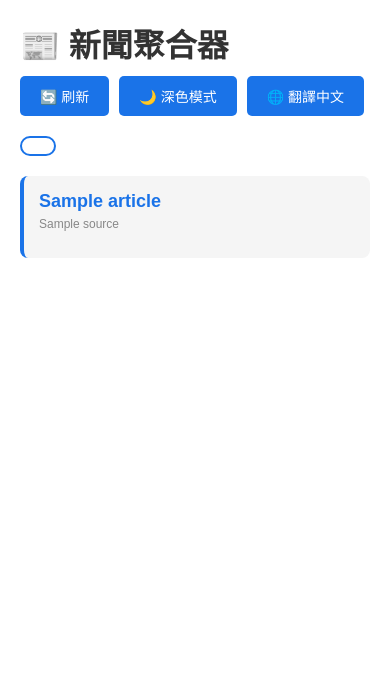
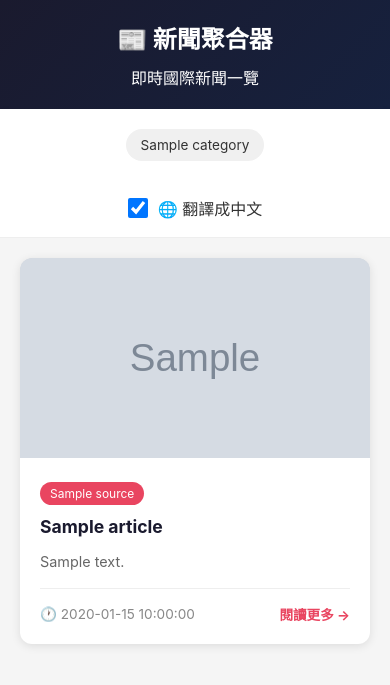
Before and after one commit to ngailongcode/-news-aggregator-, a Flask app: template templates/index.html in a window 390 px wide. Shown: the top 685 px of the page. Run offline with Flask 3, Linux system fonts and the light colour scheme; the template is opened without the code that fills it: most values are stand-ins (such as "Sample title", 1, 10 or a date in 2020); grey boxes marked "Sample" are stand-in pictures.

Commit message:
Refactor index.html for layout and style improvements
Refactor HTML structure and styles for improved layout and responsiveness. Update meta tags and enhance category navigation.

```diff
--- a/templates/index.html
+++ b/templates/index.html
@@ -1,132 +1,294 @@
 <!DOCTYPE html>
 <html lang="zh-TW">
 <head>
+    <meta charset="UTF-8">
+    <meta name="viewport" content="width=device-width, initial-scale=1.0">
     <title>新聞聚合器</title>
-    <meta charset="utf-8">
-    <meta name="viewport" content="width=device-width, initial-scale=1">
     <style>
-        :root {
-            --bg: #ffffff;
-            --text: #333333;
-            --card-bg: #f5f5f5;
-            --border: #dddddd;
-            --accent: #1a73e8;
+        * {
+            margin: 0;
+            padding: 0;
+            box-sizing: border-box;
         }
-        .dark {
-            --bg: #1a1a1a;
-            --text: #ffffff;
-            --card-bg: #2d2d2d;
-            --border: #444444;
-            --accent: #64b5f6;
+
+        body {
+            font-family: -apple-system, BlinkMacSystemFont, 'Segoe UI', Roboto, sans-serif;
+            background-color: #f5f5f5;
+            color: #333;
         }
-        body {
-            font-family: Arial, sans-serif;
-            margin: 0;
+
+        header {
+            background: linear-gradient(135deg, #1a1a2e 0%, #16213e 100%);
+            color: white;
             padding: 20px;
-            background: var(--bg);
-            color: var(--text);
+            text-align: center;
+        }
+
+        header h1 {
+            font-size: 2rem;
+            margin-bottom: 10px;
+        }
+
+        /* 分類導航 */
+        .categories {
+            display: flex;
+            flex-wrap: wrap;
+            justify-content: center;
+            gap: 10px;
+            padding: 20px;
+            background: white;
+            box-shadow: 0 2px 5px rgba(0,0,0,0.1);
+        }
+
+        .categories a {
+            padding: 10px 20px;
+            text-decoration: none;
+            color: #333;
+            background: #f0f0f0;
+            border-radius: 25px;
             transition: all 0.3s;
         }
-        .header {
+
+        .categories a:hover,
+        .categories a.active {
+            background: #1a1a2e;
+            color: white;
+        }
+
+        /* 翻譯開關 */
+        .translate-toggle {
+            text-align: center;
+            padding: 15px;
+            background: #fff;
+            border-bottom: 1px solid #eee;
+        }
+
+        .translate-toggle label {
+            cursor: pointer;
+            display: inline-flex;
+            align-items: center;
+            gap: 10px;
+        }
+
+        .translate-toggle input {
+            width: 20px;
+            height: 20px;
+        }
+
+        /* 新聞容器 */
+        .news-container {
+            max-width: 1200px;
+            margin: 20px auto;
+            padding: 0 20px;
+        }
+
+        .news-grid {
+            display: grid;
+            grid-template-columns: repeat(auto-fill, minmax(350px, 1fr));
+            gap: 20px;
+        }
+
+        /* 新聞卡片 */
+        .news-card {
+            background: white;
+            border-radius: 12px;
+            overflow: hidden;
+            box-shadow: 0 2px 10px rgba(0,0,0,0.1);
+            transition: transform 0.3s, box-shadow 0.3s;
+        }
+
+        .news-card:hover {
+            transform: translateY(-5px);
+            box-shadow: 0 5px 20px rgba(0,0,0,0.15);
+        }
+
+        .news-image {
+            width: 100%;
+            height: 200px;
+            object-fit: cover;
+            background: #ddd;
+        }
+
+        .news-content {
+            padding: 20px;
+        }
+
+        .news-source {
+            display: inline-block;
+            font-size: 0.75rem;
+            color: white;
+            background: #e94560;
+            padding: 4px 10px;
+            border-radius: 15px;
+            margin-bottom: 10px;
+        }
+
+        .news-title {
+            font-size: 1.1rem;
+            font-weight: bold;
+            margin-bottom: 10px;
+            line-height: 1.4;
+        }
+
+        .news-title a {
+            color: #1a1a2e;
+            text-decoration: none;
+        }
+
+        .news-title a:hover {
+            color: #e94560;
+        }
+
+        .news-description {
+            font-size: 0.9rem;
+            color: #666;
+            line-height: 1.6;
+            margin-bottom: 15px;
+        }
+
+        .news-meta {
             display: flex;
             justify-content: space-between;
             align-items: center;
-            flex-wrap: wrap;
-            gap: 10px;
-            margin-bottom: 20px;
+            font-size: 0.85rem;
+            color: #888;
+            padding-top: 15px;
+            border-top: 1px solid #eee;
         }
-        h1 { margin: 0; }
-        .controls {
-            display: flex;
-            gap: 10px;
-            flex-wrap: wrap;
-        }
-        .btn {
-            padding: 10px 20px;
-            border: none;
-            border-radius: 5px;
-            cursor: pointer;
-            background: var(--accent);
-            color: white;
+
+        .read-more {
+            color: #e94560;
             text-decoration: none;
-            font-size: 14px;
-        }
-        .btn:hover { opacity: 0.8; }
-        .categories {
-            display: flex;
-            gap: 10px;
-            margin-bottom: 20px;
-            flex-wrap: wrap;
-        }
-        .cat-btn {
-            padding: 8px 16px;
-            border: 2px solid var(--accent);
-            border-radius: 20px;
-            background: transparent;
-            color: var(--accent);
-            cursor: pointer;
-            text-decoration: none;
-        }
-        .cat-btn.active, .cat-btn:hover {
-            background: var(--accent);
-            color: white;
-        }
-        .article {
-            background: var(--card-bg);
-            border-radius: 8px;
-            padding: 15px;
-            margin-bottom: 15px;
-            border-left: 4px solid var(--accent);
-        }
-        .article a {
-            color: var(--accent);
-            text-decoration: none;
-            font-size: 18px;
             font-weight: bold;
         }
-        .article a:hover { text-decoration: underline; }
-        .source {
-            color: #888;
-            font-size: 12px;
-            margin-top: 5px;
+
+        .read-more:hover {
+            text-decoration: underline;
+        }
+
+        /* 無圖片時的佔位 */
+        .no-image {
+            width: 100%;
+            height: 200px;
+            background: linear-gradient(135deg, #667eea 0%, #764ba2 100%);
+            display: flex;
+            align-items: center;
+            justify-content: center;
+            color: white;
+            font-size: 3rem;
+        }
+
+        /* 載入中 */
+        .loading {
+            text-align: center;
+            padding: 50px;
+            color: #666;
+        }
+
+        /* 響應式設計 */
+        @media (max-width: 768px) {
+            .news-grid {
+                grid-template-columns: 1fr;
+            }
+
+            .categories {
+                gap: 8px;
+            }
+
+            .categories a {
+                padding: 8px 15px;
+                font-size: 0.85rem;
+            }
+
+            header h1 {
+                font-size: 1.5rem;
+            }
         }
     </style>
 </head>
 <body>
-    <div class="header">
+    <header>
         <h1>📰 新聞聚合器</h1>
-        <div class="controls">
-            <button class="btn" onclick="location.reload()">🔄 刷新</button>
-            <button class="btn" onclick="toggleDark()">🌙 深色模式</button>
-            <a class="btn" href="?category={{ category }}&translate={{ 'off' if translate == 'on' else 'on' }}">
-                🌐 {{ '顯示原文' if translate == 'on' else '翻譯中文' }}
-            </a>
-        </div>
+        <p>即時國際新聞一覽</p>
+    </header>
+
+    <!-- 分類導航 -->
+    <nav class="categories">
+        {% for key, name in categories.items() %}
+        <a href="?category={{ key }}{% if translate %}&translate=true{% endif %}"
+           class="{% if current_category == key %}active{% endif %}">
+            {{ name }}
+        </a>
+        {% endfor %}
+    </nav>
+
+    <!-- 翻譯開關 -->
+    <div class="translate-toggle">
+        <label>
+            <input type="checkbox" id="translateToggle"
+                   {% if translate %}checked{% endif %}
+                   onchange="toggleTranslate()">
+            🌐 翻譯成中文
+        </label>
     </div>
 
-    <div class="categories">
-        {% for cat in categories %}
-        <a class="cat-btn {{ 'active' if cat == category else '' }}"
-           href="?category={{ cat }}&translate={{ translate }}">
-            {{ {'world': '🌍 國際', 'tech': '💻 科技', 'business': '💼 財經', 'sports': '⚽ 體育'}[cat] }}
-        </a>
-        {% endfor %}
-    </div>
+    <!-- 新聞列表 -->
+    <main class="news-container">
+        {% if articles %}
+        <div class="news-grid">
+            {% for article in articles %}
+            <article class="news-card">
+                {% if article.image %}
+                <img src="{{ article.image }}" alt="{{ article.title }}" class="news-image"
+                     onerror="this.parentElement.innerHTML='<div class=\'no-image\'>📰</div>' + this.parentElement.innerHTML.split('</img>')[1]">
+                {% else %}
+                <div class="no-image">📰</div>
+                {% endif %}
 
-    {% for article in articles %}
-    <div class="article">
-        <a href="{{ article.link }}" target="_blank">{{ article.title }}</a>
-        <p class="source">{{ article.source }}</p>
-    </div>
-    {% endfor %}
+                <div class="news-content">
+                    <span class="news-source">{{ article.source }}</span>
+
+                    <h2 class="news-title">
+                        <a href="{{ article.url }}" target="_blank" rel="noopener">
+                            {{ article.title }}
+                        </a>
+                    </h2>
+
+                    {% if article.description %}
+                    <p class="news-description">
+                        {{ article.description }}
+                    </p>
+                    {% endif %}
+
+                    <div class="news-meta">
+                        <span>🕐 {{ article.published }}</span>
+                        <a href="{{ article.url }}" target="_blank" rel="noopener" class="read-more">
+                            閱讀更多 →
+                        </a>
+                    </div>
+                </div>
+            </article>
+            {% endfor %}
+        </div>
+        {% else %}
+        <div class="loading">
+            <p>暫無新聞，請稍後再試...</p>
+        </div>
+        {% endif %}
+    </main>
 
     <script>
-        function toggleDark() {
-            document.body.classList.toggle('dark');
-            localStorage.setItem('dark', document.body.classList.contains('dark'));
-        }
-        if (localStorage.getItem('dark') === 'true') {
-            document.body.classList.add('dark');
+        function toggleTranslate() {
+            const checkbox = document.getElementById('translateToggle');
+            const url = new URL(window.location.href);
+
+            if (checkbox.checked) {
+                url.searchParams.set('translate', 'true');
+            } else {
+                url.searchParams.delete('translate');
+            }
+
+            window.location.href = url.toString();
         }
     </script>
 </body>
```
